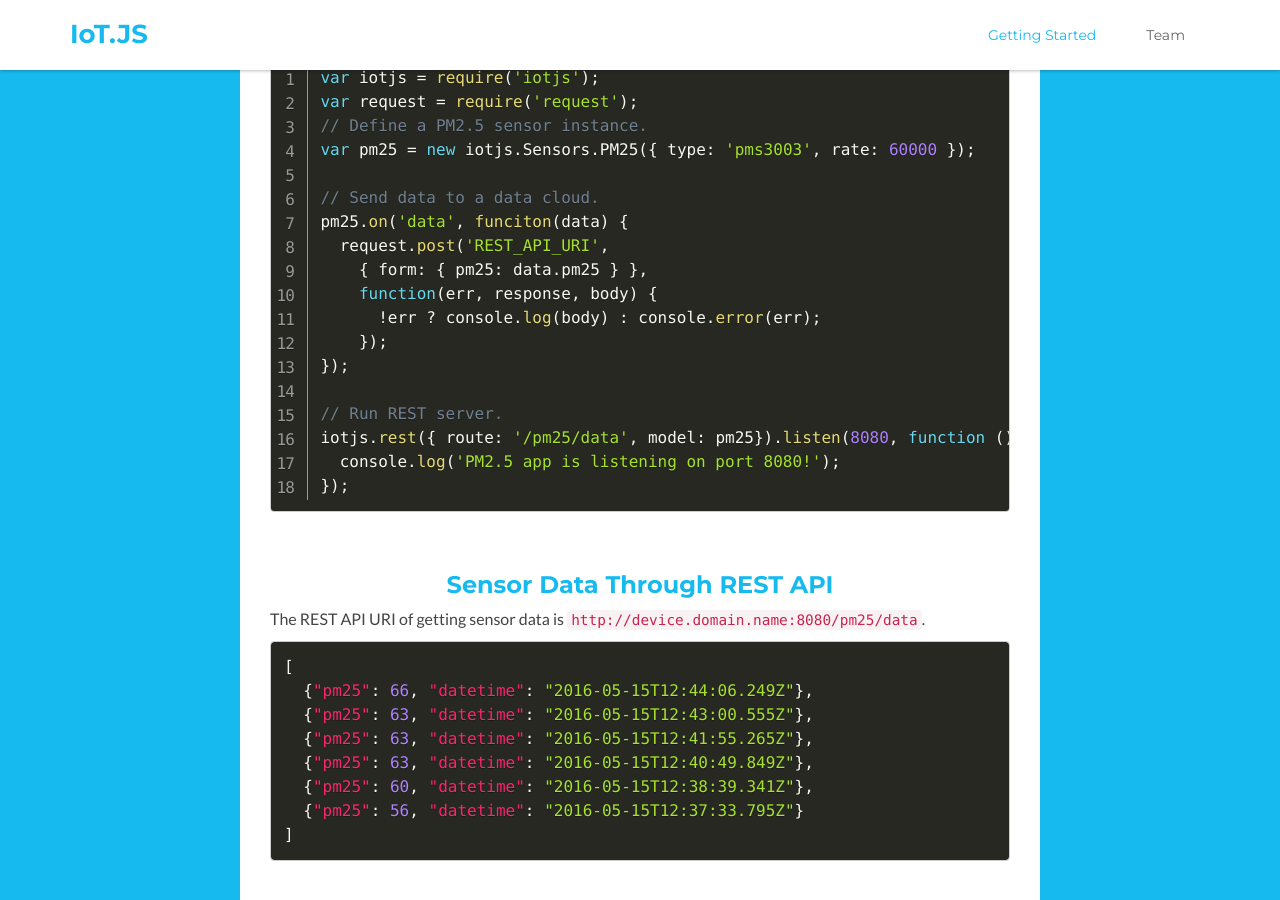
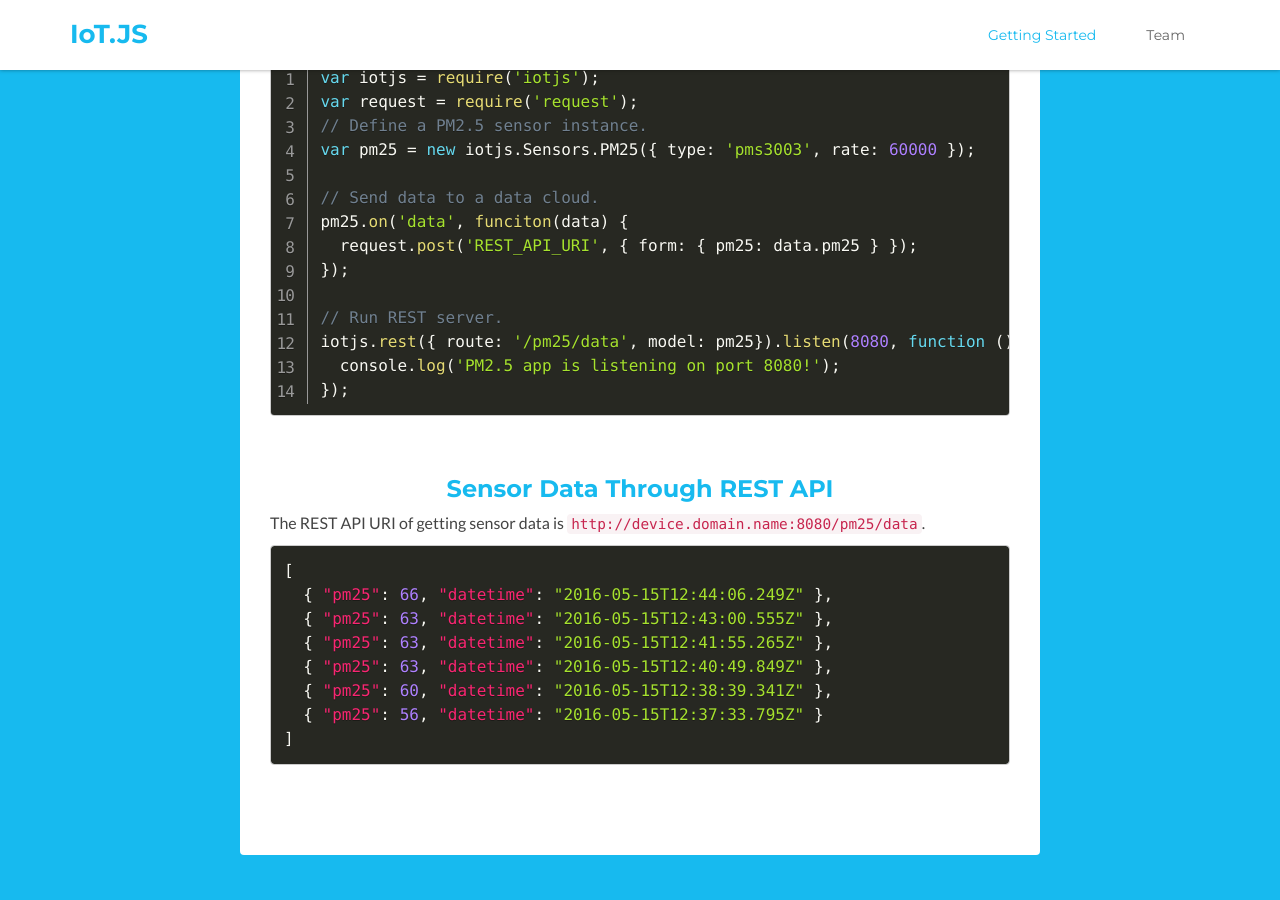
Before and after one commit to iot-js/iot-js.github.io, a Jekyll site: the page built from index.html, in a window 1280 px wide and 900 px high, scrolled down 1219 px. Built offline with Jekyll 4.4.1, drawn with Linux system fonts in a browser that asks for light colours; Markdown is read by kramdown in place of the engine named in the settings.

Commit message:
Update example code

```diff
--- a/_includes/docs.html
+++ b/_includes/docs.html
@@ -20,11 +20,7 @@ var pm25 = new iotjs.Sensors.PM25({ type: 'pms3003', rate: 60000 });
 
 // Send data to a data cloud.
 pm25.on('data', funciton(data) {
-  request.post('REST_API_URI',
-    { form: { pm25: data.pm25 } },
-    function(err, response, body) {
-      !err ? console.log(body) : console.error(err);
-    });
+  request.post('REST_API_URI', { form: { pm25: data.pm25 } });
 });
 
 // Run REST server.
@@ -39,12 +35,12 @@ iotjs.rest({ route: '/pm25/data', model: pm25}).listen(8080, function () {
         <p>The REST API URI of getting sensor data is <code>http://device.domain.name:8080/pm25/data</code>.</p>
         <div class="code-block">
           <pre><code class="language-json">[
-  {"pm25": 66, "datetime": "2016-05-15T12:44:06.249Z"},
-  {"pm25": 63, "datetime": "2016-05-15T12:43:00.555Z"},
-  {"pm25": 63, "datetime": "2016-05-15T12:41:55.265Z"},
-  {"pm25": 63, "datetime": "2016-05-15T12:40:49.849Z"},
-  {"pm25": 60, "datetime": "2016-05-15T12:38:39.341Z"},
-  {"pm25": 56, "datetime": "2016-05-15T12:37:33.795Z"}
+  { "pm25": 66, "datetime": "2016-05-15T12:44:06.249Z" },
+  { "pm25": 63, "datetime": "2016-05-15T12:43:00.555Z" },
+  { "pm25": 63, "datetime": "2016-05-15T12:41:55.265Z" },
+  { "pm25": 63, "datetime": "2016-05-15T12:40:49.849Z" },
+  { "pm25": 60, "datetime": "2016-05-15T12:38:39.341Z" },
+  { "pm25": 56, "datetime": "2016-05-15T12:37:33.795Z" }
 ]
 </code></pre>
         </div>
```
Also changed, not shown: 1 other file.
